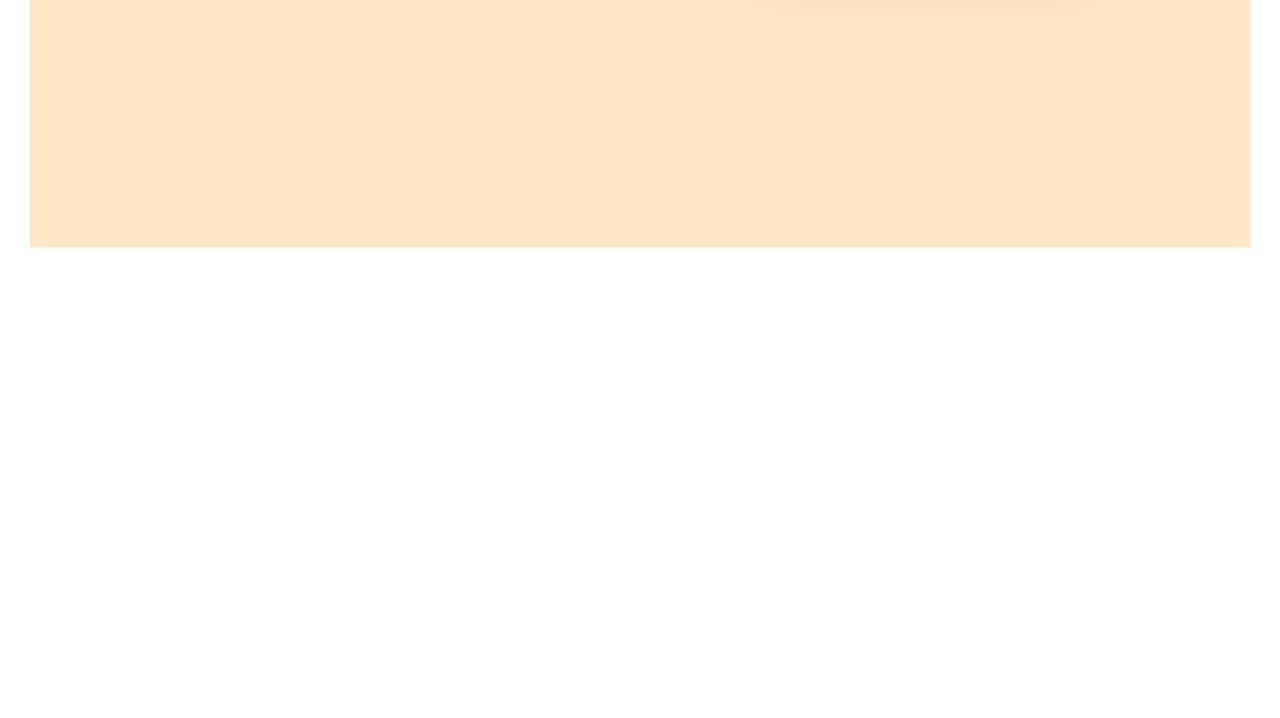
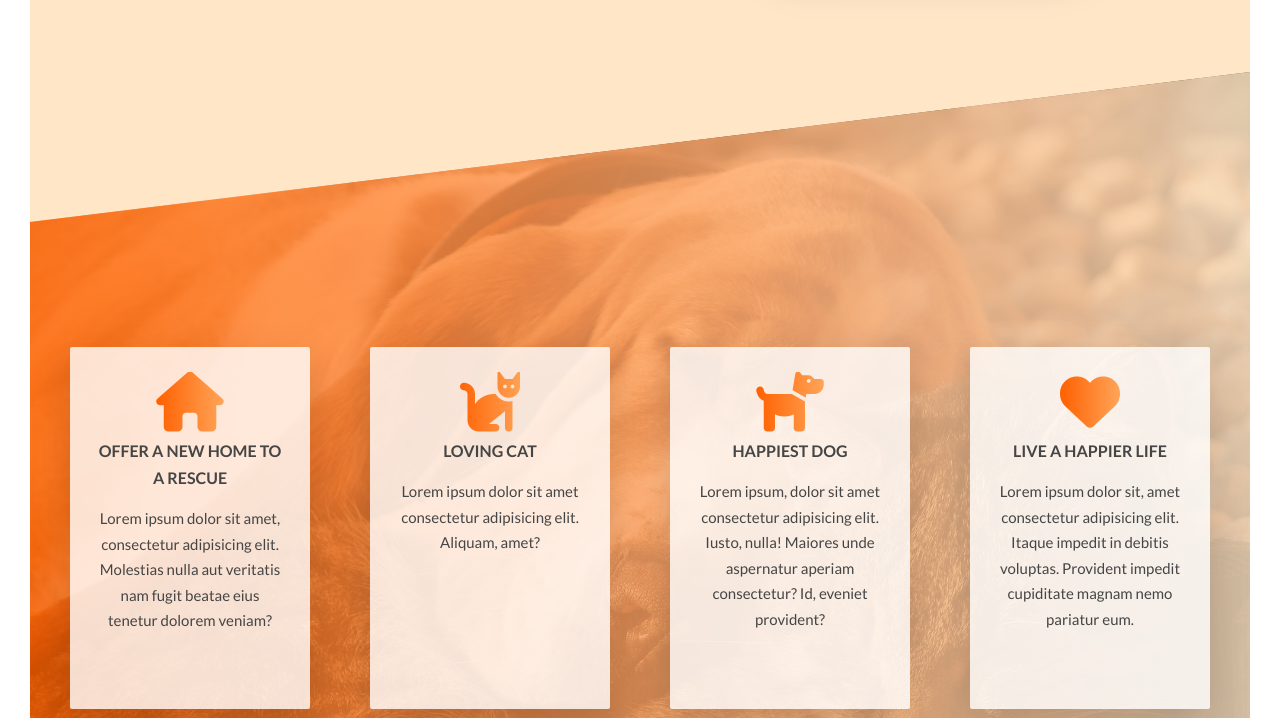
Before and after one commit to scarlatcristian/Adopt-A-Pet, a website: page index.html in a window 1280 px wide. Shown: the part 1364-2082 px from the top of the page. Before the commit the page ends 1641 px from the top, so only its background shows below. Drawn offline with Linux system fonts and the light colour scheme; files whose address does not match are found by name.

Commit message:
added features section

```diff
--- a/index.html
+++ b/index.html
@@ -8,6 +8,14 @@
     <link
       href="https://fonts.googleapis.com/css?family=Lato:100,300,400,700,900"
       rel="stylesheet"
+    />
+
+    <link
+      rel="stylesheet"
+      href="https://cdnjs.cloudflare.com/ajax/libs/font-awesome/6.4.0/css/all.min.css"
+      integrity="sha512-iecdLmaskl7CVkqkXNQ/ZH/XLlvWZOJyj7Yy7tcenmpD1ypASozpmT/E0iPtmFIB46ZmdtAc9eNBvH0H/ZpiBw=="
+      crossorigin="anonymous"
+      referrerpolicy="no-referrer"
     />
 
     <link rel="stylesheet" href="./css/style.css" />
@@ -78,12 +86,12 @@
                 class="composition__photo composition__photo--p1"
               />
               <img
-                src="./img//p2.jpeg"
+                src="./img/p2.jpeg"
                 alt="photo-2"
                 class="composition__photo composition__photo--p2"
               />
               <img
-                src="./img//p3.jpeg"
+                src="./img/p3.jpeg"
                 alt="photo-3"
                 class="composition__photo composition__photo--p3"
               />
@@ -91,6 +99,63 @@
           </div>
         </div>
       </section>
+
+      <section class="section-features">
+        <div class="row">
+          <div class="col-1-of-4">
+            <div class="feature-box">
+              <i class="feature-box__icon fa-solid fa-house"></i>
+              <h3 class="heading-tertiary u-margin-bottom-small">
+                Offer a new home to a rescue
+              </h3>
+              <p class="features-box__text">
+                Lorem ipsum dolor sit amet, consectetur adipisicing elit.
+                Molestias nulla aut veritatis nam fugit beatae eius tenetur
+                dolorem veniam?
+              </p>
+            </div>
+          </div>
+
+          <div class="col-1-of-4">
+            <div class="feature-box">
+              <i class="feature-box__icon fa-solid fa-cat"></i>
+              <h3 class="heading-tertiary u-margin-bottom-small">Loving cat</h3>
+              <p class="features-box__text">
+                Lorem ipsum dolor sit amet consectetur adipisicing elit.
+                Aliquam, amet?
+              </p>
+            </div>
+          </div>
+
+          <div class="col-1-of-4">
+            <div class="feature-box">
+              <i class="feature-box__icon fa-solid fa-dog"></i>
+              <h3 class="heading-tertiary u-margin-bottom-small">
+                Happiest dog
+              </h3>
+              <p class="features-box__text">
+                Lorem ipsum, dolor sit amet consectetur adipisicing elit. Iusto,
+                nulla! Maiores unde aspernatur aperiam consectetur? Id, eveniet
+                provident?
+              </p>
+            </div>
+          </div>
+
+          <div class="col-1-of-4">
+            <div class="feature-box">
+              <i class="feature-box__icon fa-solid fa-heart"></i>
+              <h3 class="heading-tertiary u-margin-bottom-small">
+                Live a happier life
+              </h3>
+              <p class="features-box__text">
+                Lorem ipsum dolor sit, amet consectetur adipisicing elit. Itaque
+                impedit in debitis voluptas. Provident impedit cupiditate magnam
+                nemo pariatur eum.
+              </p>
+            </div>
+          </div>
+        </div>
+      </section>
     </main>
   </body>
 </html>
--- a/sass/base/_typography.scss
+++ b/sass/base/_typography.scss
@@ -55,7 +55,7 @@ body {
   font-size: $default-font-size;
   font-weight: 700;
   text-transform: uppercase;
-  text-align: start;
+  text-align: center;
 }
 
 .paragraph {
--- /dev/null
+++ b/sass/components/_feature-box.scss
@@ -0,0 +1,31 @@
+.feature-box {
+  background-color: rgba($color-white, 0.8);
+  font-size: 1.5rem;
+  padding: 2.5rem;
+  border-radius: 2px;
+  box-shadow: 0 1.5rem 4rem rgba($color-black, 0.15);
+  transition: all 0.3s;
+  height: 100%;
+
+  &__icon {
+    font-size: 6rem;
+    margin-bottom: 0.5rem;
+    display: inline-block;
+    background-image: linear-gradient(
+      to right,
+      $color-primary-dark,
+      $color-secondary-light
+    );
+    -webkit-background-clip: text;
+    background-clip: text;
+    color: transparent;
+  }
+
+  &:hover {
+    transform: translateY(-1.5rem) scale(1.03);
+    box-shadow: 0 3rem 8rem rgba($color-black, 0.3);
+  }
+
+  &__text {
+  }
+}
--- a/sass/main.scss
+++ b/sass/main.scss
@@ -9,6 +9,7 @@
 
 @import "./components/button";
 @import "./components/composition";
+@import "./components/feature-box";
 
 @import "./layouts/header";
 @import "./layouts/grid";
--- a/sass/pages/_home.scss
+++ b/sass/pages/_home.scss
@@ -4,3 +4,20 @@
   padding: 25rem 0;
   margin-top: -20vh;
 }
+
+.section-features {
+  padding: 20rem 0;
+  background-image: linear-gradient(
+      to right,
+      rgba($color-primary-dark, 0.8),
+      rgba($color-accent, 0.8)
+    ),
+    url("../img/features2.webp");
+  background-size: cover;
+  background-position: center;
+  transform: skewY(-7deg);
+  margin-top: -10rem;
+  & > * {
+    transform: skewY(7deg);
+  }
+}
```
Also changed, not shown: css/style.css, img/features1.jpeg (added), img/features2.webp (added), img/features3.jpeg (added), img/features4.jpeg (added).
